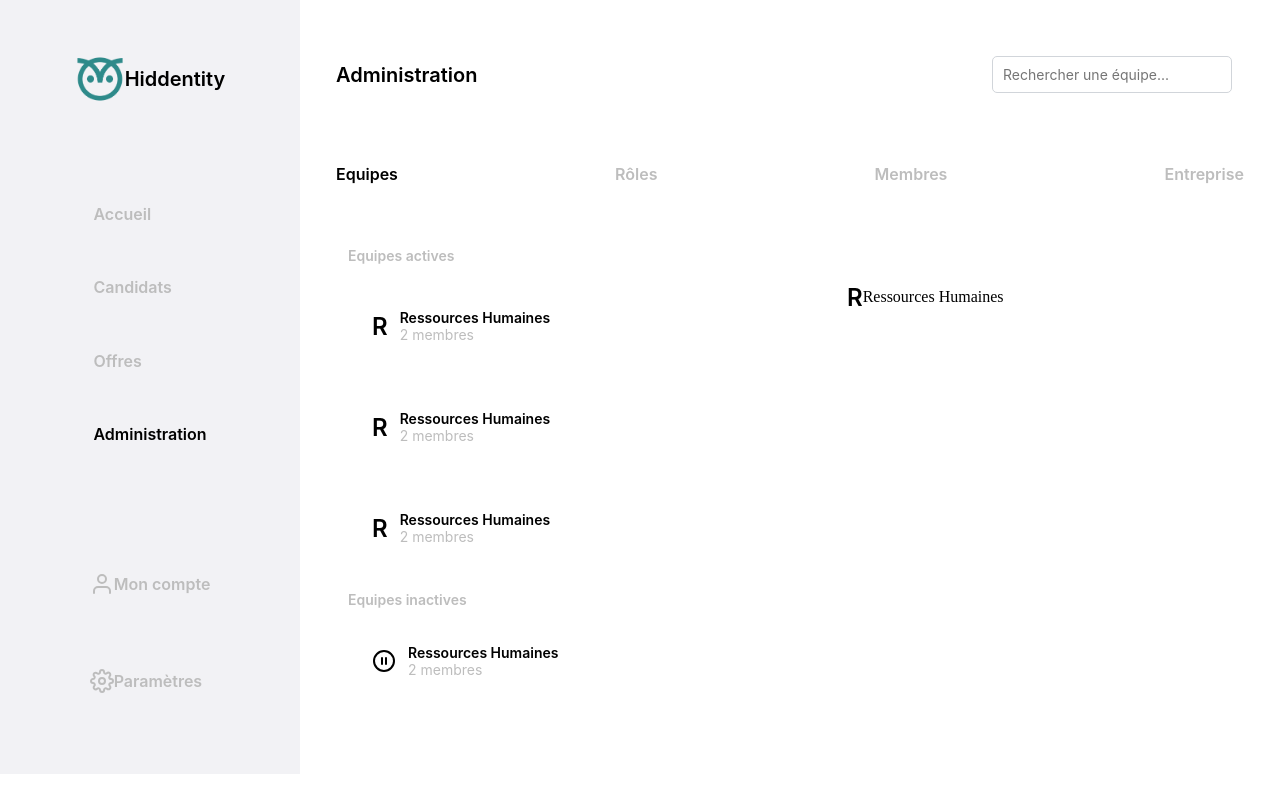
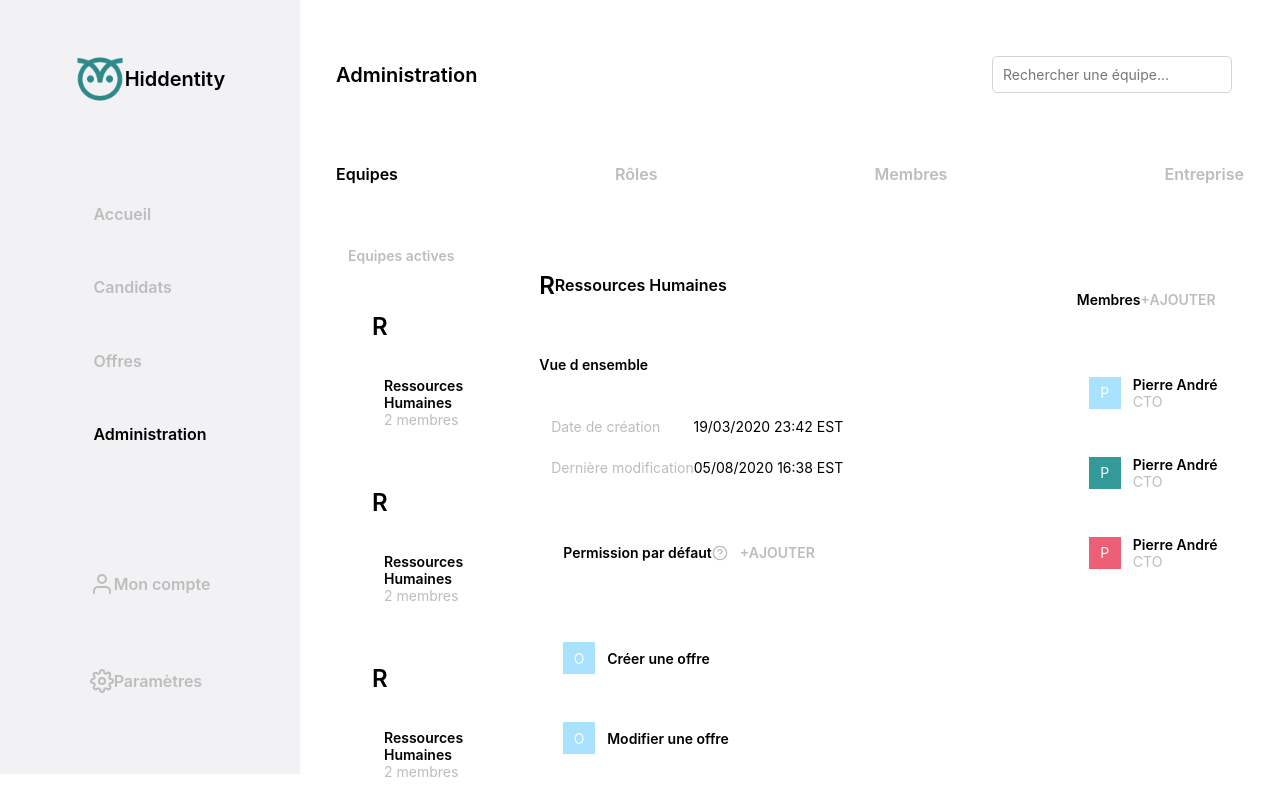
Before and after one commit to hiddentityfr/bird, a Next.js app: page / in a window 1280 px wide. Shown: the top 800 px of the page. Built offline with nearby package versions, Linux system fonts and the light colour scheme; a web font is replaced by a local one.

Commit message:
Made a first version of the administration page

```diff
--- a/components/Personal/left-sidebar.tsx
+++ b/components/Personal/left-sidebar.tsx
@@ -7,7 +7,7 @@ import Link from '../DataDisplay/Link';
 export default function LeftSideBar() {
   return (
     <div className="grey-div-full-space">
-      <Container justify="stretch" align="center">
+      <Container justify="stretch" align="center" flex={1}>
         <Container row justify="center" align="center" gap={7}>
           <img
             src="/images/logo-color.png"
--- a/pages/administration.tsx
+++ b/pages/administration.tsx
@@ -1,11 +1,12 @@
 import React from 'react';
 
-import { PauseCircle } from 'react-feather';
+import { PauseCircle, HelpCircle } from 'react-feather';
 
 import Container from '../components/Layouts/Container';
 import Text from '../components/DataDisplay/Text';
 import TextField from '../components/Inputs/TextField';
 import LeftSideBar from '../components/Personal/left-sidebar';
+import Avatar from '../components/DataDisplay/Avatar';
 
 export default function Administration() {
   return (
@@ -42,7 +43,7 @@ export default function Administration() {
           </Container>
 
           <Container row justify="flex-start" align="flex-start">
-            <Container justify="flex-start" align="flex-start">
+            <Container justify="flex-start" align="flex-start" flex={1}>
               <Text variant="p" color="#bdbdbd">
                 Equipes actives
               </Text>
@@ -90,10 +91,95 @@ export default function Administration() {
                 </Container>
               </Container>
             </Container>
-            <Container justify="flex-start" align="flex-start">
-              <Container row justify="flex-start" align="center">
+
+            <Container justify="flex-start" align="flex-start" flex={3}>
+              <Container row justify="flex-start" align="center" gap={0}>
                 <Text variant="h3">R</Text>
-                <p>Ressources Humaines</p>
+                <Text variant="h5" color="#000">
+                  Ressources Humaines
+                </Text>
+              </Container>
+
+              <Container justify="flex-start" align="stretch" gap={0}>
+                <Text variant="h6">Vue d ensemble</Text>
+                <Container row justify="space-between">
+                  <Text variant="small" color="#bdbdbd">
+                    Date de création
+                  </Text>
+                  <Text variant="small">19/03/2020 23:42 EST</Text>
+                </Container>
+                <Container row justify="space-between">
+                  <Text variant="small" color="#bdbdbd">
+                    Dernière modification
+                  </Text>
+                  <Text variant="small">05/08/2020 16:38 EST</Text>
+                </Container>
+              </Container>
+
+              <Container justify="flex-start" align="flex-start" gap={0}>
+                <Container row justify="space-between" align="center">
+                  <Container row>
+                    <Text variant="h6">Permission par défaut</Text>
+                    <HelpCircle size={16} color="#bdbdbd" />
+                  </Container>
+                  <Text variant="p" color="#bdbdbd">
+                    +AJOUTER
+                  </Text>
+                </Container>
+
+                <Container row justify="flex-start" align="center">
+                  <Avatar backgroundColor="#a8e2ff" username="O" size={32} />
+                  <Text variant="p">Créer une offre</Text>
+                </Container>
+                <Container row justify="flex-start" align="center">
+                  <Avatar backgroundColor="#a8e2ff" username="O" size={32} />
+                  <Text variant="p">Modifier une offre</Text>
+                </Container>
+                <Container row justify="flex-start" align="center">
+                  <Avatar backgroundColor="#ffc9ad" username="E" size={32} />
+                  <Text variant="p">Créer une équipe</Text>
+                </Container>
+                <Container row justify="flex-start" align="center">
+                  <Avatar backgroundColor="#ffc9ad" username="E" size={32} />
+                  <Text variant="p">Modifier une équipe</Text>
+                </Container>
+              </Container>
+            </Container>
+
+            <Container justify="flex-start" align="flex-start" flex={1}>
+              <Container row justify="space-between" align="center">
+                <Text variant="h6">Membres</Text>
+                <Text variant="p" color="#bdbdbd">
+                  +AJOUTER
+                </Text>
+              </Container>
+
+              <Container row>
+                <Avatar backgroundColor="#a8e2ff" username="PA" size={32} />
+                <Container gap={0}>
+                  <Text variant="p">Pierre André</Text>
+                  <Text variant="small" color="#bdbdbd">
+                    CTO
+                  </Text>
+                </Container>
+              </Container>
+              <Container row>
+                <Avatar backgroundColor="#339999" username="PA" size={32} />
+                <Container gap={0}>
+                  <Text variant="p">Pierre André</Text>
+                  <Text variant="small" color="#bdbdbd">
+                    CTO
+                  </Text>
+                </Container>
+              </Container>
+              <Container row>
+                <Avatar backgroundColor="#ed5f74" username="PA" size={32} />
+                <Container gap={0}>
+                  <Text variant="p">Pierre André</Text>
+                  <Text variant="small" color="#bdbdbd">
+                    CTO
+                  </Text>
+                </Container>
               </Container>
             </Container>
           </Container>
```
